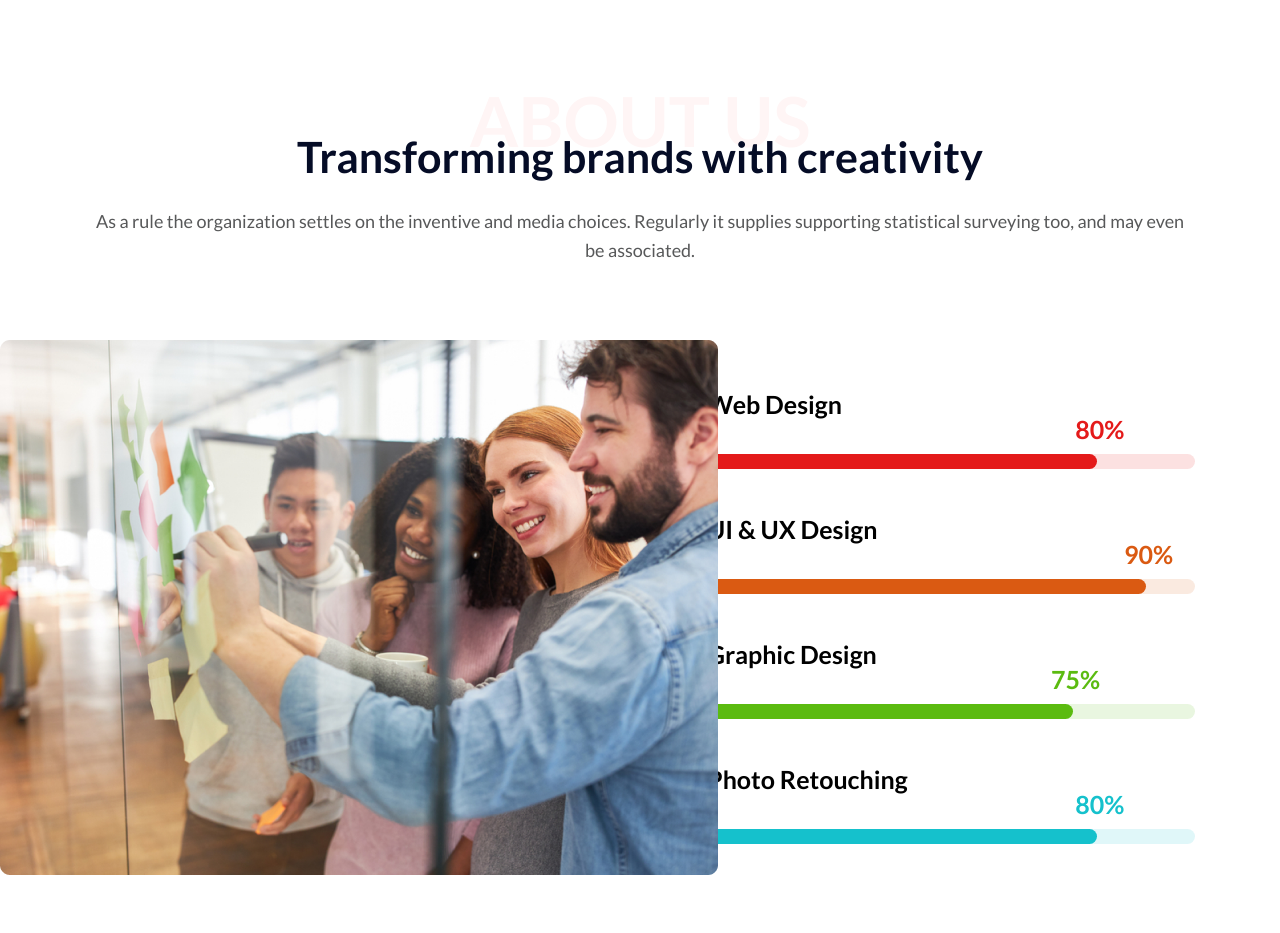
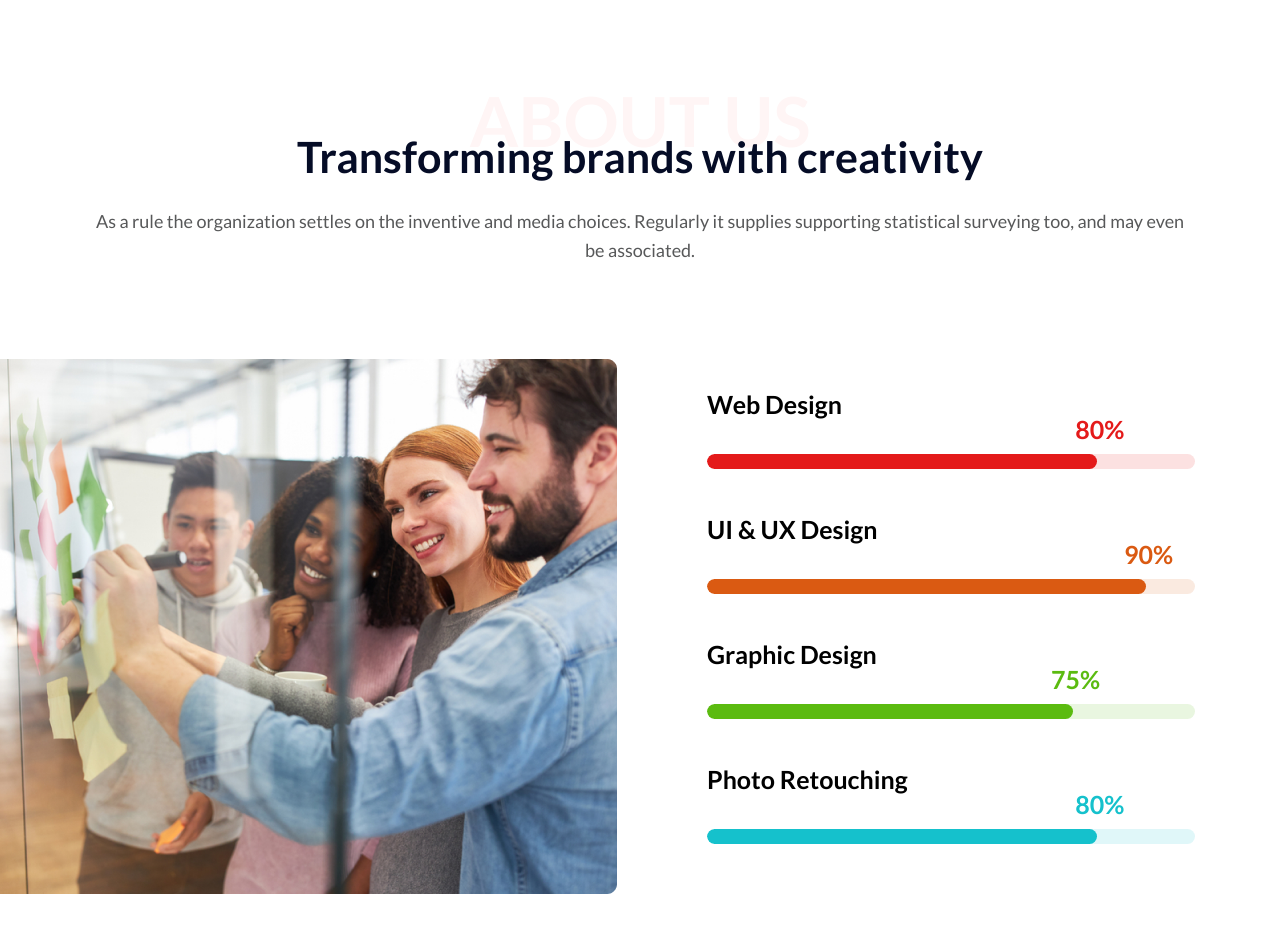
Before and after one commit to Asadmstx/InovatedPrototype, a plain HTML site: page index.html in a window 1280 px wide. Shown: the part 960-1893 px from the top of the page. Drawn offline with Linux system fonts and the light colour scheme.

Commit message:
section-about.css

```diff
--- a/css/main.css
+++ b/css/main.css
@@ -262,6 +262,10 @@ p {
     padding: 96px 0 96px;
 }
 
+.about__container {
+    position: relative;
+}
+
 .about__title, .about__subtitle  {
     text-align: center;
 }
@@ -372,8 +376,8 @@ p {
 
 .about__image {
     position: absolute;
-    top: 305px;
-    left: 0;
+    top: 32%;
+    left: -15%;
     max-width: 718px;
     width: 100%;
     height: 535px;
--- a/index.html
+++ b/index.html
@@ -96,9 +96,9 @@
                         </li>
                     </ul>
                 </div>
-            </div>
-            <div class="about__image">
-                <img src="img/png/body__image.png" alt="" class="about__img">
+                <div class="about__image">
+                    <img src="img/png/body__image.png" alt="" class="about__img">
+                </div>
             </div>
         </section>
     </main>
```
